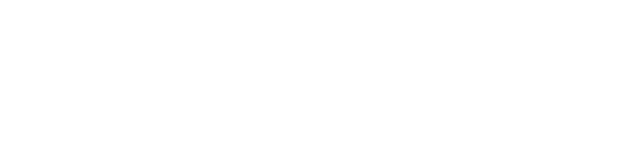
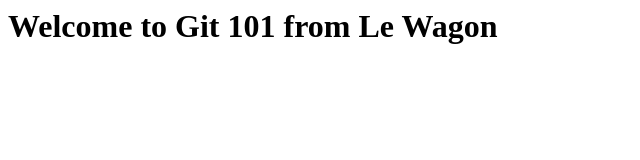
Before and after one commit to caioertai/mexico-git-101, a plain HTML site: page index.html in a window 1280 px wide. Shown: the whole page, without its empty margins (0-640 px from the left). Drawn offline with Linux system fonts and the light colour scheme.

Commit message:
Created a heading

```diff
--- a/index.html
+++ b/index.html
@@ -4,6 +4,6 @@
   <title>Document</title>
 </head>
 <body>
-
+  <h1>Welcome to Git 101 from Le Wagon</h1>
 </body>
 </html>
```
